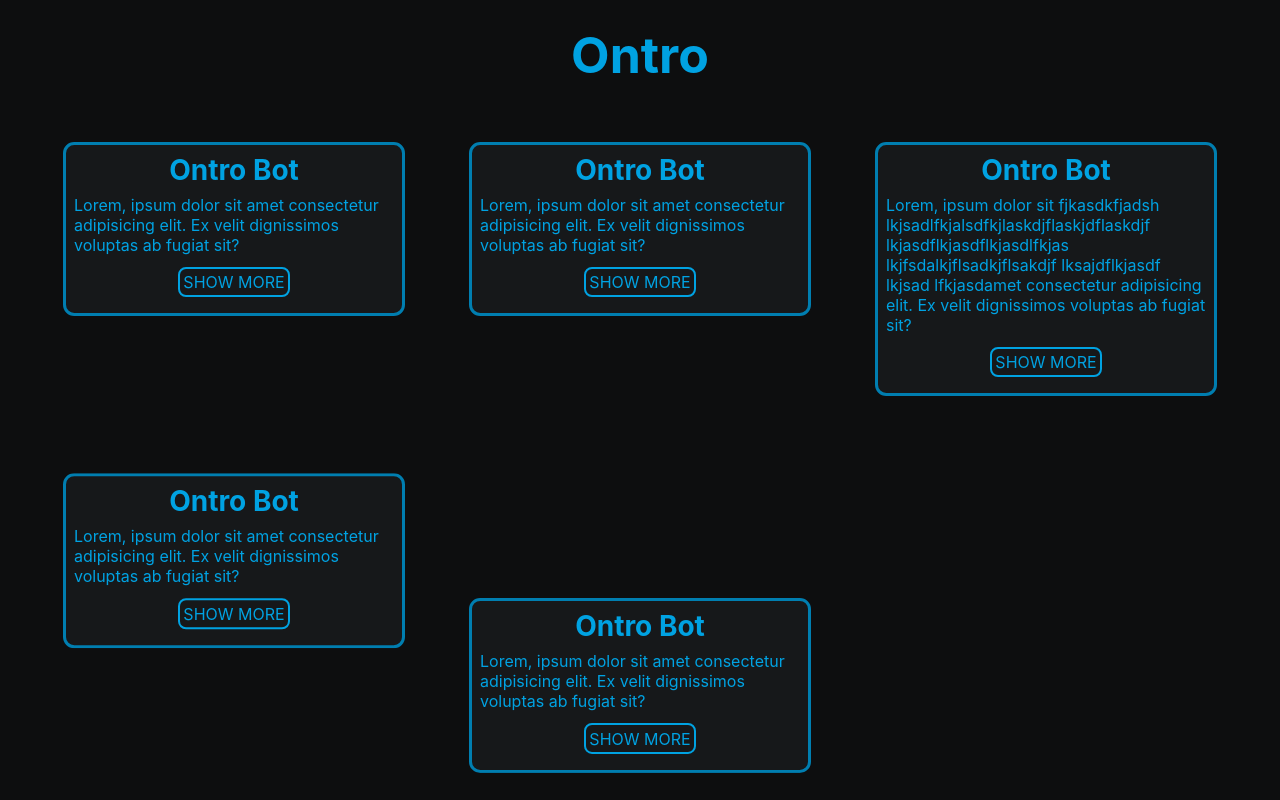
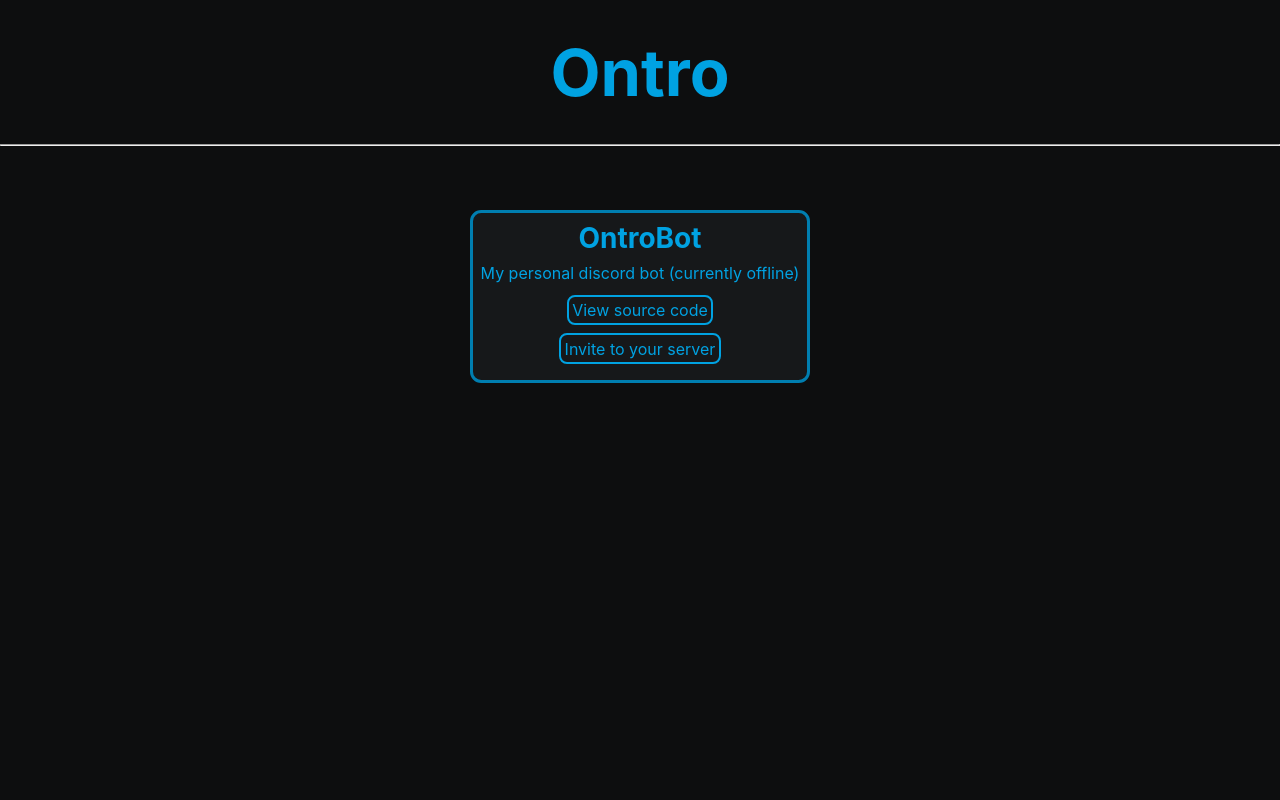
Before and after one commit to Ontros/projects, a React (Create React App) app: page / in a window 1280 px wide. Shown: the top 800 px of the page. Built offline with nearby package versions, Linux system fonts and the light colour scheme.

Commit message:
Pre language switcher

```diff
--- a/src/App.css
+++ b/src/App.css
@@ -16,15 +16,17 @@ h1, h2, h3 {
 }
 
 h1 {
-  font-size: 50px;
+  font-size: 65px;
 }
 
 @keyframes slideFromBottom {
   0% {
-    transform: translateY(100vh);
+    transform: translateY(60vh);
+    opacity: 0;
   }
   100% {
     transform: translateY(0);
+    opacity: 1;
   }
 }
 
@@ -43,6 +45,12 @@ h1 {
   overflow: none;
 }
 
+hr {
+  color: var(--primary);
+  margin-top: 0;
+  margin-bottom: 2em;
+}
+
 .project {
   background-color: var(--background);
   border: .2em solid var(--primary-dark);
@@ -54,17 +62,18 @@ h1 {
   padding: .5em;
   max-width: min(90%, 20em);
   opacity: 0;
+  transition: 0.5s ease-out;
 }
 
 .project-visible {
-  animation: slideFromBottom ease 3s;
+  /* animation: slideFromBottom ease 0.35s; */
+  animation: slideFromBottom var(--popup-bezier) 0.5s;
   animation-iteration-count: 1;
   animation-fill-mode: forwards;
   opacity: 1;
 }
 
 .project:hover {
-  transition: 0.5s ease-out;
   background-color: var(--background-light);
 }
 
@@ -91,7 +100,7 @@ h1 {
   color: var(--background);
   background-color: var(--primary);
   font-weight: 600;
-  transition: 0.2s ease-out;
+  transition: 0.4s ease-out;
 }
 
 .project-button:active {
@@ -105,3 +114,8 @@ h1 {
 .hidden {
   opacity: 0;
 }
+
+a {
+  color: inherit;
+  text-decoration: inherit;
+}
--- a/src/App.tsx
+++ b/src/App.tsx
@@ -2,52 +2,84 @@ import React, { useEffect, useState } from 'react';
 import './Colors.css'
 import './App.css';
 
+function Lang(lang: number, array: string | string[]) {
+  if (array.length === 1) {
+    return array
+  }
+  var ans = array[lang]
+  if (ans) {
+    console.log(array)
+    return ans
+  }
+  return "Language error"
+}
+interface Button {
+  text: string[];
+  redirect: string;
+}
+
+interface Project {
+  title: string;
+  description: string[];
+  buttons: Button[];
+}
+
+interface ProjectParams {
+  project: Project;
+  index: number;
+  lang: number;
+  visibleProjectNum: number;
+}
+
+function Project(params: ProjectParams) {
+  const { project, index, lang, visibleProjectNum } = params
+  return (
+    <div className={`project ${index < visibleProjectNum ? 'project-visible' : ''}`} key={index}>
+      <div className="project-title">{project.title}</div>
+      <div className="project-description">{Lang(lang, project.description)}</div>
+      {project.buttons.map((button) => {
+        return <a href={button.redirect}><div className="project-button"
+        >{Lang(lang, button.text)}</div></a>
+      })
+      }
+    </div>
+  )
+}
+
 function App() {
-  const projects = [
+  var popupTimeout = 2000
+
+  //TODO: 1) CSS vice tlacitek 2) switchovani Langu 3) odebrat double kod na zobrazovani projektu
+
+  const [projectDivs, setProjectDivs] = useState<JSX.Element[]>([])
+  const [visibleProjectNum, setVisibleProjectNum] = useState(0)
+  const [lang, setLang] = useState(0) //0 = czech; 1 = english
+  const projects: Project[] = [
     {
-      title: "Ontro Bot",
-      description: "Lorem, ipsum dolor sit amet consectetur adipisicing elit. Ex velit dignissimos voluptas ab fugiat sit?",
-    },
-    {
-      title: "Ontro Bot",
-      description: "Lorem, ipsum dolor sit amet consectetur adipisicing elit. Ex velit dignissimos voluptas ab fugiat sit?",
-    },
-    {
-      title: "Ontro Bot",
-      description: "Lorem, ipsum dolor sit fjkasdkfjadsh lkjsadlfkjalsdfkjlaskdjflaskjdflaskdjf lkjasdflkjasdflkjasdlfkjas lkjfsdalkjflsadkjflsakdjf lksajdflkjasdf lkjsad lfkjasdamet consectetur adipisicing elit. Ex velit dignissimos voluptas ab fugiat sit?",
-    },
-    {
-      title: "Ontro Bot",
-      description: "Lorem, ipsum dolor sit amet consectetur adipisicing elit. Ex velit dignissimos voluptas ab fugiat sit?",
-    },
-    {
-      title: "Ontro Bot",
-      description: "Lorem, ipsum dolor sit amet consectetur adipisicing elit. Ex velit dignissimos voluptas ab fugiat sit?",
-    },
-    {
-      title: "Ontro Bot",
-      description: "Lorem, ipsum dolor sit amet consectetur adipisicing elit. Ex velit dignissimos voluptas ab fugiat sit?",
+      title: 'OntroBot',
+      description: ['My personal discord bot (currently offline)', 'Můj osobní discord bot (aktuálně offline)'],
+      buttons: [{
+        text: ['View source code', 'Zobrazit zdrojový kód'],
+        redirect: 'https://github.com/Ontros/OntroBot',
+      },
+      {
+        text: ['Invite to your server', 'Pozvat na server'],
+        redirect: 'https://discordapp.com/oauth2/authorize?client_id=610830662353682464&scope=bot&permissions=8'
+      }]
     },
   ]
-  const [projectDivs, setProjectDivs] = useState<JSX.Element[]>([])
-  const [visibleProjectNum, setVisibleProjectNum] = useState(0)
-  //Pridavej do projectDivs postupne a rendruj to
+
   useEffect(() => {
     projects.forEach((project, index) => {
       setTimeout(() => {
         setVisibleProjectNum(index + 1)
-      }, index * 1000)
+      }, index * popupTimeout)
       appendToProjectDivs(
-        <div className={`project`} key={index}>
-          <div className="project-title">{project.title}</div>
-          <div className="project-description">{project.description}</div>
-          <div className="project-button">SHOW MORE</div>
-        </div>
+        <Project project={project} index={index} visibleProjectNum={visibleProjectNum} lang={lang} />
       )
     })
   }, [])
 
-  console.log(projectDivs)
   function appendToProjectDivs(appendix: JSX.Element) {
     var tempProjectDivs = projectDivs
     tempProjectDivs.push(
@@ -56,29 +88,48 @@ function App() {
     setProjectDivs(tempProjectDivs)
   }
 
-  console.log(visibleProjectNum)
   return (
     <div className="App">
       <div className="Header">
         <h1>Ontro</h1>
       </div>
+      <hr />
       <div className="projects">
         {
           projects.map((project, index) => {
-            // setTimeout(() => {
             return (
-              <div className={`project ${index < visibleProjectNum ? 'project-visible' : ''}`} key={index}>
-                <div className="project-title">{project.title}</div>
-                <div className="project-description">{project.description}</div>
-                <div className="project-button">SHOW MORE</div>
-              </div>
+              <Project project={project} index={index} visibleProjectNum={visibleProjectNum} lang={lang} />
             )
-            // }, index * 1000)
           })
         }
       </div>
-    </div >
+    </div>
   );
 }
 
 export default App;
+// <div className={`project`} key={index}>
+//   <div className="project-title">{project.title}</div>
+//   <div className="project-description">{Lang(lang, project.description)}</div>
+//   {project.buttons.map((button) => {
+//     return <div className="project-button" onClick={() => {
+//       window.location.href = button.redirect
+//     }}>{Lang(lang, button.text)}</div>
+//   })/* <div className="project-button" onClick={() => {
+//     window.location.href = project.redirect
+//   }}>{Lang(lang, project.buttonText)}</div> */}
+// </div>
+
+//     <div className={`project ${index < visibleProjectNum ? 'project-visible' : ''}`} key={index}>
+//       <div className="project-title">{project.title}</div>
+//       <div className="project-description">{Lang(lang, project.description)}</div>
+//       {project.buttons.map((button) => {
+  //         return <a href={button.redirect}><div className="project-button"
+  //         // onClick={() => {
+    //         //   window.location.href = button.redirect
+    //         // }}
+    //         >{Lang(lang, button.text)}</div></a>
+    //       })/* <div className="project-button" onClick={() => {
+      //   window.location.href = project.redirect
+    // }}>{Lang(lang, project.buttonText)}</div> */}
+    //     </div>
--- a/src/Colors.css
+++ b/src/Colors.css
@@ -1,10 +1,9 @@
 :root {
     --background: #16181a;
-    /* --background: #282c34; */
-    /* --background-light: #1b1d1f; */
     --background-light: #2a2d30;
     --background-dark: #0d0e0f;
     --primary: #00a2e2;
     --primary-light: #45BAE8;
     --primary-dark: #007EB0;
+    --popup-bezier: cubic-bezier(.42,.12,.38,1.37);
 }
--- a/src/index.css
+++ b/src/index.css
@@ -5,6 +5,7 @@ body {
     sans-serif;
   -webkit-font-smoothing: antialiased;
   -moz-osx-font-smoothing: grayscale;
+  overflow: hidden;
 }
 
 code {
```
